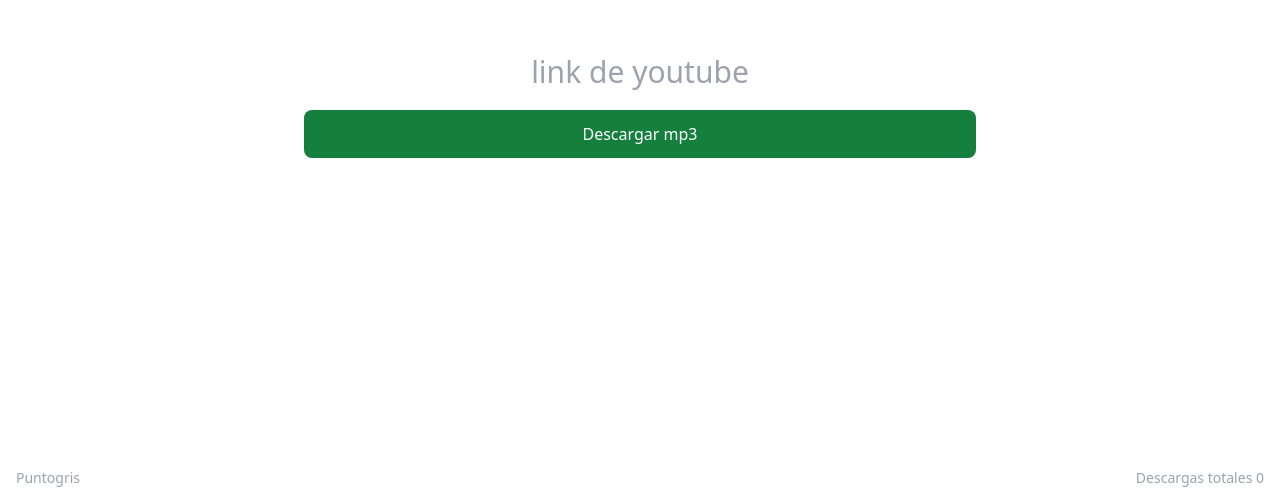
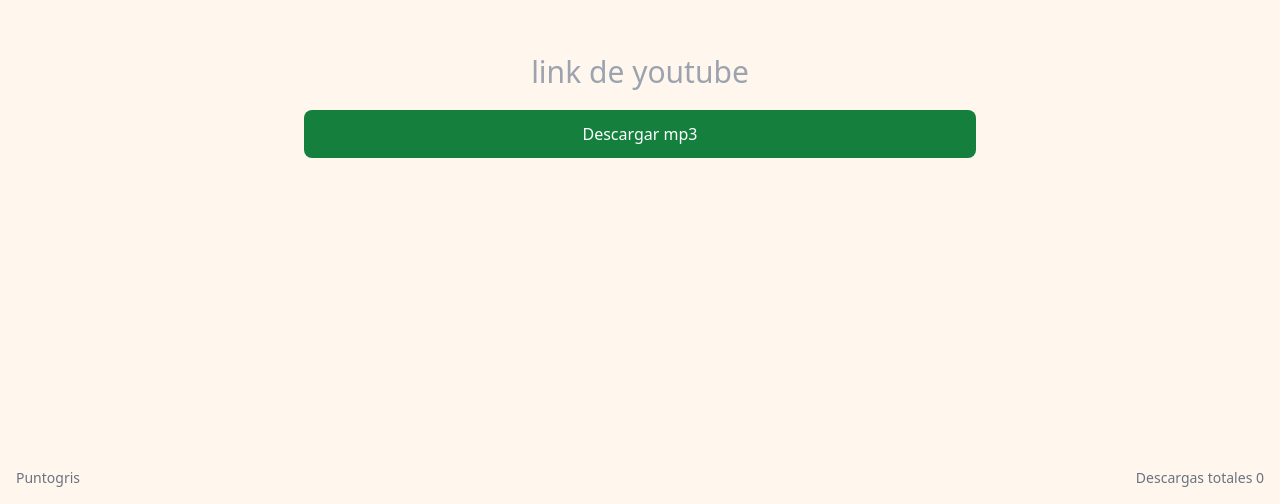
Before and after one commit to puntogris/yt-mp3-site, a SvelteKit app: page / in a window 1280 px wide. Shown: the part 296-800 px from the top of the page. Built offline with nearby package versions, Linux system fonts and the light colour scheme; no server answers; the database is empty.

Commit message:
changed bg color to orange-50

```diff
--- a/src/routes/+page.svelte
+++ b/src/routes/+page.svelte
@@ -98,10 +98,10 @@
 	</div>
 {/if}
 
-<div class="flex min-h-dvh flex-col">
+<div class="flex min-h-dvh flex-col bg-orange-50">
 	<div class="flex grow flex-col items-center justify-center gap-5 px-4">
 		<input
-			class="mt-14 w-full text-center text-lg focus:outline-none sm:text-3xl"
+			class="mt-14 w-full bg-orange-50 text-center text-lg focus:outline-none sm:text-3xl"
 			placeholder="link de youtube"
 			bind:value={url}
 		/>
@@ -114,8 +114,8 @@
 		</button>
 	</div>
 	<footer class="mt-auto flex w-full justify-between p-4">
-		<a class="text-sm text-gray-400" href="https://www.puntogris.com/" target="_blank">Puntogris</a>
-		<div class="text-sm text-gray-400">
+		<a class="text-sm text-gray-500" href="https://www.puntogris.com/" target="_blank">Puntogris</a>
+		<div class="text-sm text-gray-500">
 			Descargas totales {$downloads}
 		</div>
 	</footer>
```
